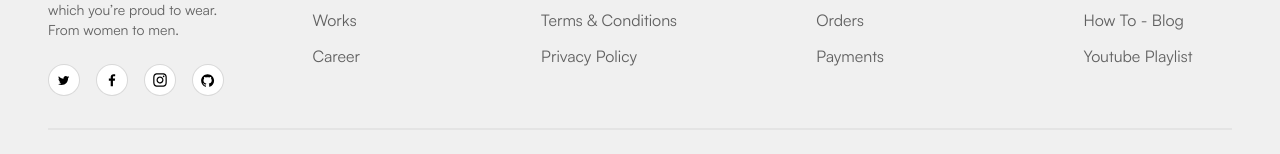
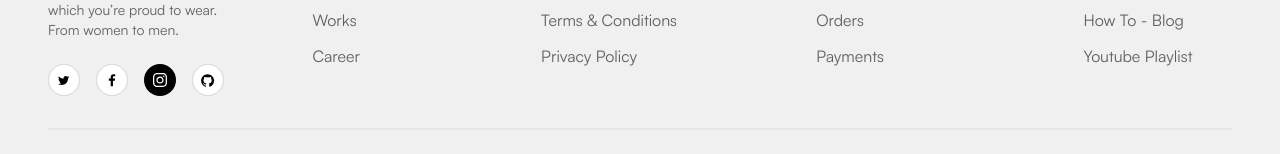
Before and after one commit to 01mehran/shopverse, a React (Vite) app: page / in a window 1280 px wide. Shown: the part 3507-3661 px from the top of the page. Built offline with nearby package versions, Linux system fonts and the light colour scheme.

Commit message:
feat(footer-logos): add bg black to instagram icon

```diff
--- a/src/shared/components/footer/FooterlogosBox.tsx
+++ b/src/shared/components/footer/FooterlogosBox.tsx
@@ -11,9 +11,11 @@ export default function FooterLogosBox({
   borderRadius = "",
   className = "",
 }: FooterImages) {
+  const instagram = alt === "instagram icon";
+
   return (
     <article
-      className={`rounded-md bg-white p-2 ${className}`}
+      className={`cursor-pointer rounded-md p-2 ${instagram ? "bg-black" : "bg-white"} ${className}`}
       style={{
         borderRadius: borderRadius,
       }}
```
Also changed, not shown: src/assets/images/home/social-logos/instagram.svg.
